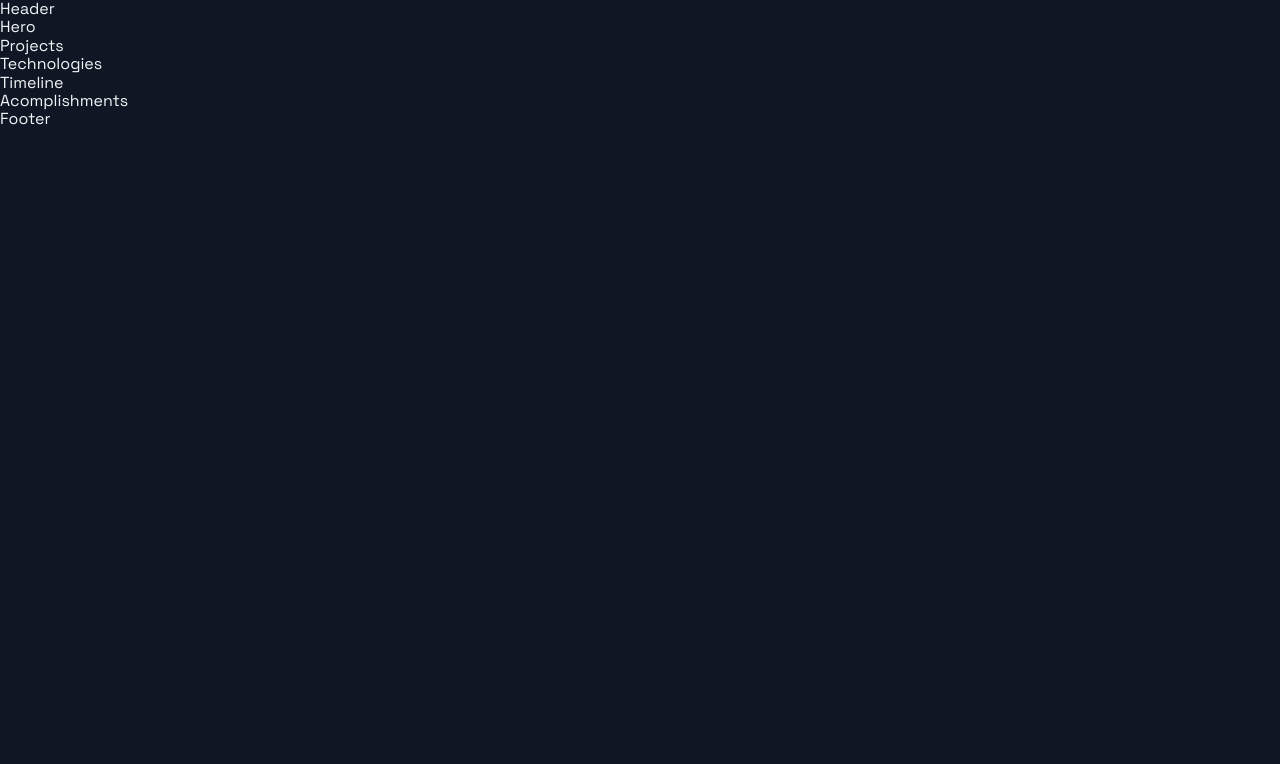
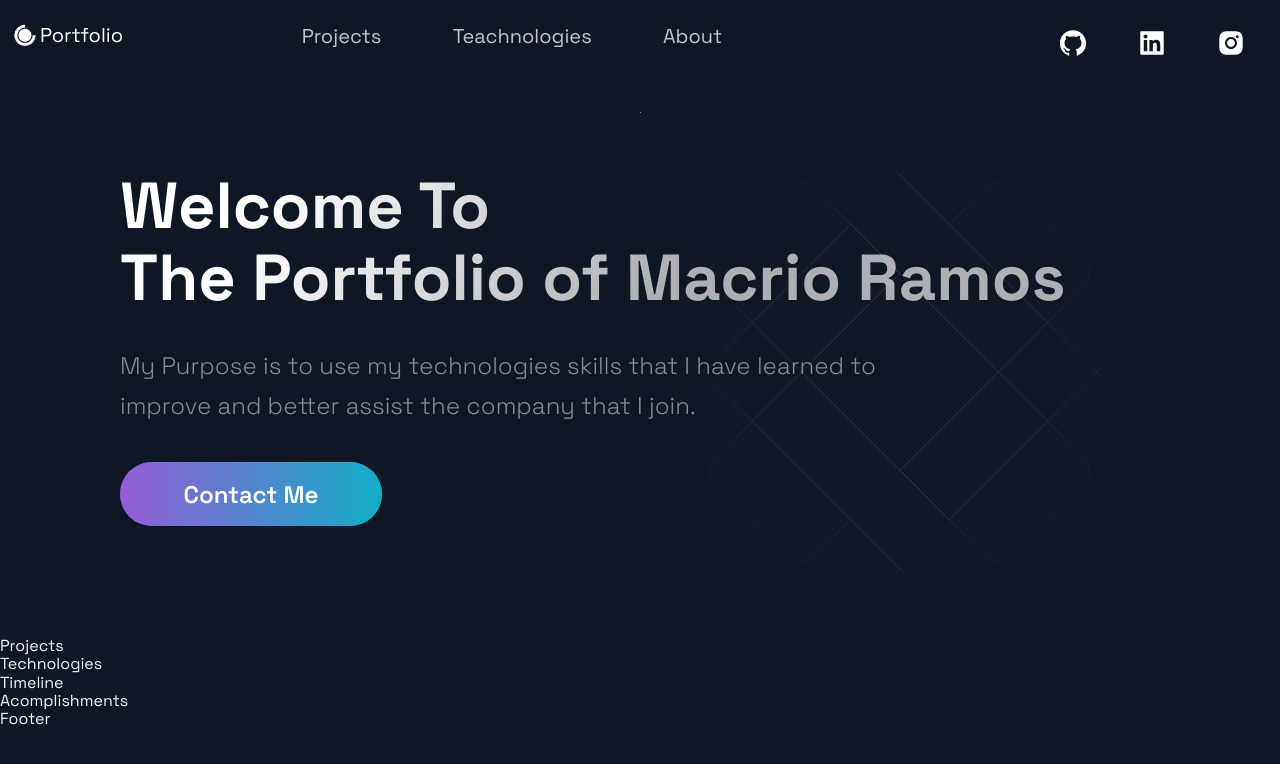
Before and after one commit to Jump89/react-tome, a Next.js app: page / in a window 1280 px wide. Shown: the top 764 px of the page. Built offline with nearby package versions, Linux system fonts and the light colour scheme.

Commit message:
Updated header and nav bar , Created mission statment , added Svg animation to background

```diff
--- a/src/components/Header/Header.js
+++ b/src/components/Header/Header.js
@@ -1,14 +1,48 @@
-import Link from 'next/link';
+import Link from 'next/link';   // allows to link different sections and pages
 import React from 'react';
-import { AiFillGithub, AiFillInstagram, AiFillLinkedin } from 'react-icons/ai';
+import { AiFillGithub, AiFillInstagram, AiFillLinkedin } from 'react-icons/ai'; // Icons
 import { DiCssdeck } from 'react-icons/di';
 
-import { Container, Div1, Div2, Div3, NavLink, SocialIcons } from './HeaderStyles';
+import { Container, Div1, Div2, Div3, NavLink, SocialIcons, Span } from './HeaderStyles'; //  style componets
 
 const Header = () =>  (
-  <div>
-    Header
-  </div>
+  <Container>
+   <Div1>
+    <Link href="/">
+      <a style={{ display: "flex", alignItems: "center", color: "white", marginBottom:"20px"}}>
+        <DiCssdeck size="3rem"/>  <Span>Portfolio</Span>
+      </a>
+    </Link>
+   </Div1>
+   <Div2>
+     <li>
+       <Link href="#projects">
+         <NavLink>Projects</NavLink>
+       </Link>
+     </li>
+     <li>
+       <Link href="#tech">
+         <NavLink>Teachnologies</NavLink>
+       </Link>
+     </li>
+     <li>
+       <Link href="#about">
+         <NavLink>About</NavLink>
+       </Link>
+     </li>
+   </Div2>
+   <Div3>
+     <SocialIcons href="https://github.com/">
+        <AiFillGithub size="3rem"/>
+     </SocialIcons>
+     <SocialIcons href="https://www.linkedin.com/in/marcio-ramos-708876209/">
+        <AiFillLinkedin size="3rem"/>
+     </SocialIcons>
+     <SocialIcons href="https://www.instagram.com/callmemilord/?hl=en">
+        <AiFillInstagram size="3rem"/>
+     </SocialIcons>
+   </Div3>
+  </Container>
 );
 
 export default Header;
--- a/src/components/Header/HeaderStyles.js
+++ b/src/components/Header/HeaderStyles.js
@@ -17,6 +17,13 @@
     grid-row-gap: 0.5rem;
   }
 `;
+
+export const Span = styled.span`
+  font-size: 2rem;
+
+`
+
+
 export const Div1 = styled.div`
   grid-area: 1 / 1 / 2 / 2;
   display: flex;
--- a/src/components/Hero/Hero.js
+++ b/src/components/Hero/Hero.js
@@ -4,10 +4,19 @@
 import Button from '../../styles/GlobalComponents/Button';
 import { LeftSection } from './HeroStyles';
 
-const Hero = (props) => (
-  <div>
-    Hero
-  </div>
+const Hero = () => (
+  <Section row nopadding>
+    <LeftSection>
+      <SectionTitle main center>
+        Welcome To <br/>
+        The Portfolio of Macrio Ramos
+      </SectionTitle>
+      <SectionText>
+        My Purpose is to use my technologies skills that I have learned to improve and better assist the company that I join.
+      </SectionText>
+      <Button onClick={() => window.location = 'https://www.linkedin.com/in/marcio-ramos-708876209/'}>Contact Me</Button>
+    </LeftSection>
+  </Section>
 );
 
 export default Hero;
--- a/src/pages/index.js
+++ b/src/pages/index.js
@@ -10,10 +10,10 @@
 const Home = () => {
   return (
     <Layout>
-      {/* <Section grid> */}
+       <Section grid>
         <Hero />
-        {/* <BgAnimation /> */}
-      {/* </Section> */}
+         <BgAnimation />
+      </Section>
       <Projects />
       <Technologies />
       <Timeline />
```
